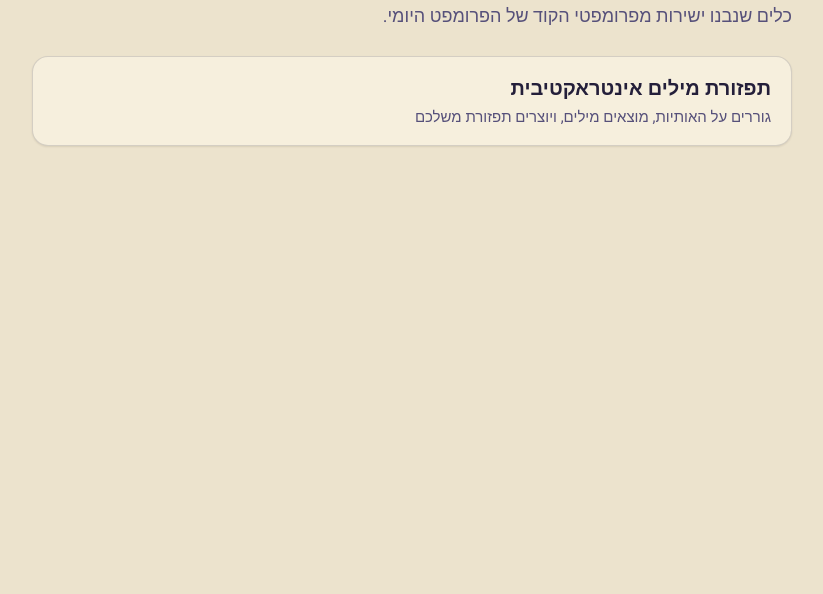
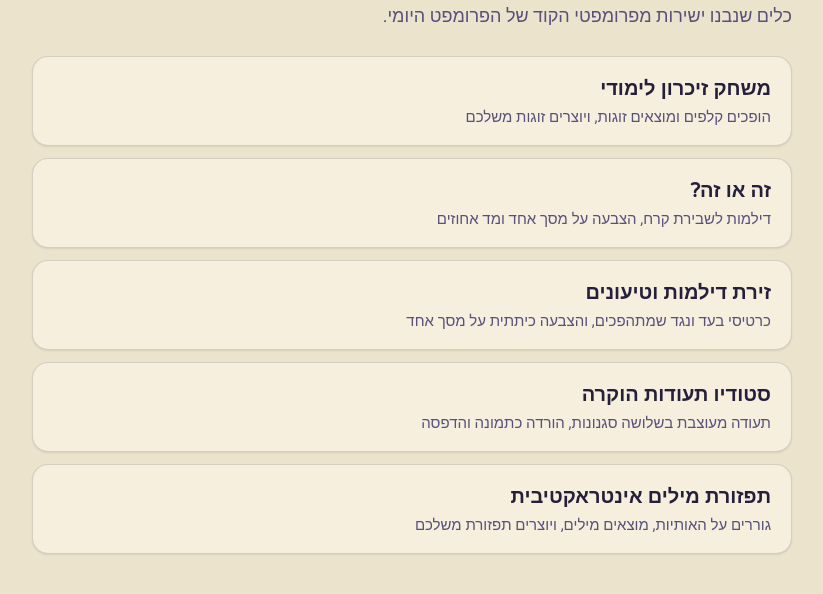
Before and after one commit to shirazel/daily-prompt-examples, a plain HTML site: page index.html in a window 1280 px wide. Shown: the part 124-718 px from the top of the page, without its empty margins (228-1051 px from the left). Drawn offline with Linux system fonts and the light colour scheme.

Commit message:
Publish 4 examples to main page
Co-Authored-By: Claude Opus 5.5 <noreply@anthropic.com>

```diff
--- a/index.html
+++ b/index.html
@@ -25,6 +25,10 @@ a:hover,a:focus-visible{border-color:var(--teal)}
 <h1>דוגמאות מהפרומפט היומי</h1>
 <p>כלים שנבנו ישירות מפרומפטי הקוד של הפרומפט היומי.</p>
 <ul>
+<li><a href="memory-game.html">משחק זיכרון לימודי<span>הופכים קלפים ומוצאים זוגות, ויוצרים זוגות משלכם</span></a></li>
+<li><a href="this-or-that.html">זה או זה?<span>דילמות לשבירת קרח, הצבעה על מסך אחד ומד אחוזים</span></a></li>
+<li><a href="debate-arena.html">זירת דילמות וטיעונים<span>כרטיסי בעד ונגד שמתהפכים, והצבעה כיתתית על מסך אחד</span></a></li>
+<li><a href="certificates.html">סטודיו תעודות הוקרה<span>תעודה מעוצבת בשלושה סגנונות, הורדה כתמונה והדפסה</span></a></li>
 <li><a href="word-search.html">תפזורת מילים אינטראקטיבית<span>גוררים על האותיות, מוצאים מילים, ויוצרים תפזורת משלכם</span></a></li>
 </ul>
 </main>
```
Also changed, not shown: certificates.html (renamed from drafts/certificates.html), debate-arena.html (renamed from drafts/debate-arena.html), memory-game.html (renamed from drafts/memory-game.html), this-or-that.html (renamed from drafts/this-or-that.html).
